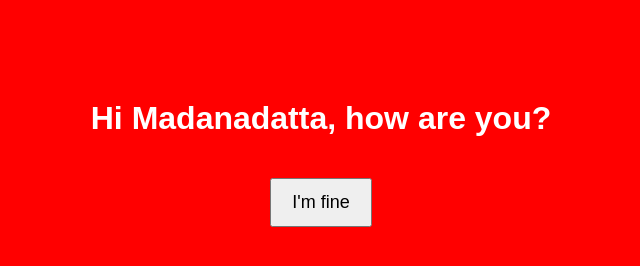
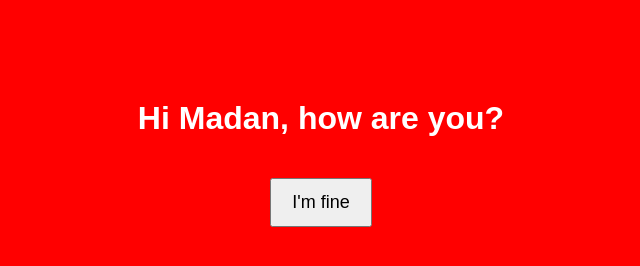
Before and after one commit to MadangitHub3101/foremo, a plain HTML site: page frontend/index.html in a window 1280 px wide. Shown: the whole page, without its empty margins (319-959 px from the left). Drawn offline with Linux system fonts and the light colour scheme.

Commit message:
updated 1 frontend response mesaage

```diff
--- a/frontend/index.html
+++ b/frontend/index.html
@@ -21,7 +21,7 @@
 </head>
 <body>
 
-  <h1>Hi Madanadatta, how are you?</h1>
+  <h1>Hi Madan, how are you?</h1>
 
   <button onclick="sendData()">I'm fine</button>
 
```
